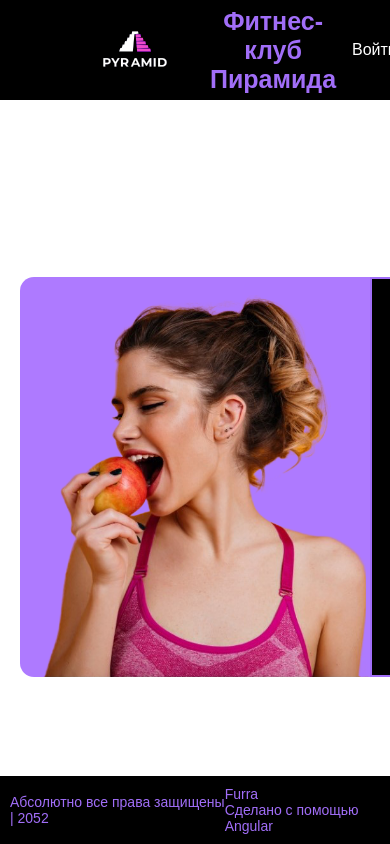
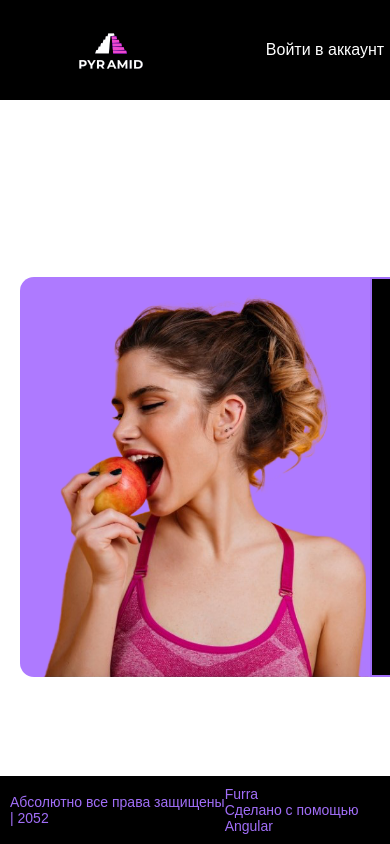
Before and after one commit to Fur4ik/web_app-pyramid, an Angular app: page /login in a window 390 px wide. Shown: the top 844 px of the page. Built offline with nearby package versions, Linux system fonts and the light colour scheme; no server answers.

Commit message:
v1.0.0.2

```diff
--- a/src/app/common-ui/sidebar/sidebar.component.scss
+++ b/src/app/common-ui/sidebar/sidebar.component.scss
@@ -6,7 +6,7 @@
 .header {
   background-color: var(--dark-color);
   display: grid;
-  grid-template-columns: 150px 1fr 150px;
+  grid-template-columns: 90px 1fr 150px;
   align-items: center;
   padding: 0 60px;
   position: fixed;
@@ -45,6 +45,8 @@
   background: none;
   border: none;
   cursor: pointer;
+  width: 90px;
+  height: 90px;
 }
 
 .header_logo {
@@ -70,11 +72,22 @@
   text-decoration: none;
 
   font-family: "JetBrains Mono", sans-serif;
-    font-size: 16px;
-    padding: 12px;
+  font-size: 16px;
+  padding: 12px;
     &:hover {
       background-color: var(--primary-color);
       // color: var(--dark-color);
       border-radius: 14px;
+    }
 }
+
+@media (max-width: 480px) {
+  .header{
+    //display: none;
+
+  }
+  .header_n{
+    visibility: hidden;
+    width: 100px;
+  }
 }
```
